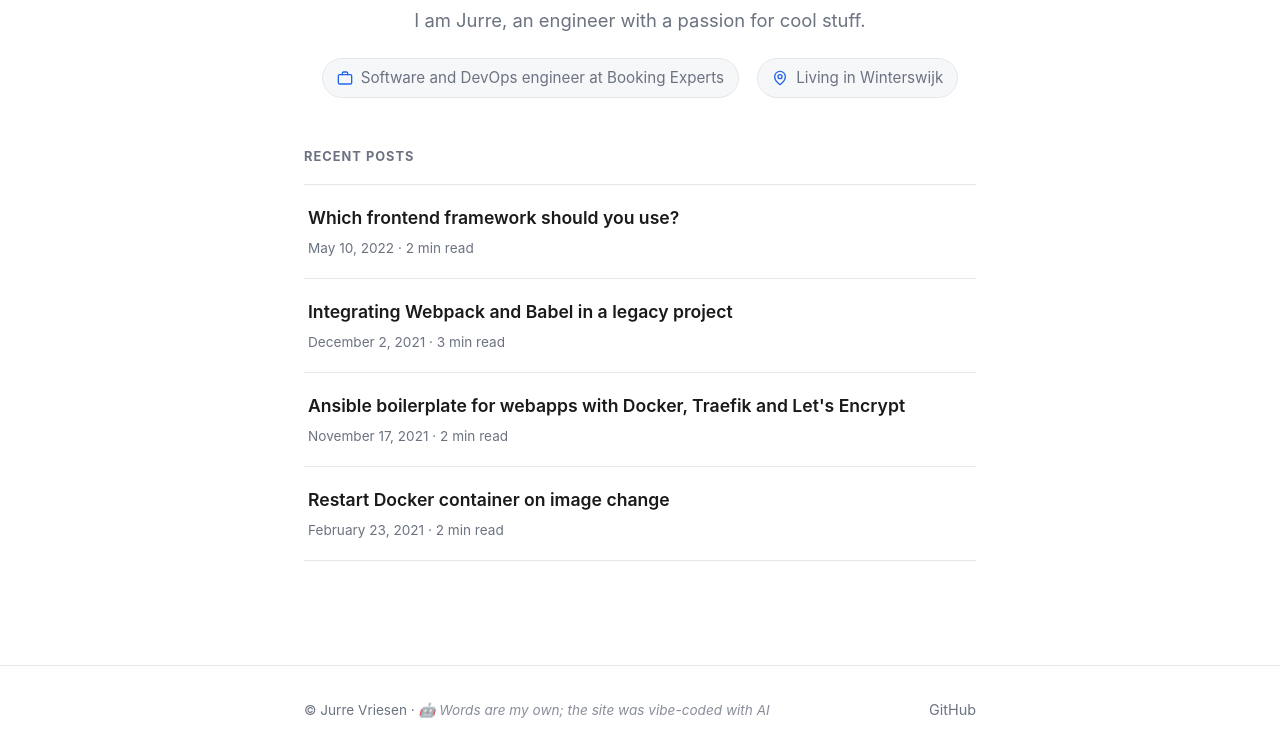
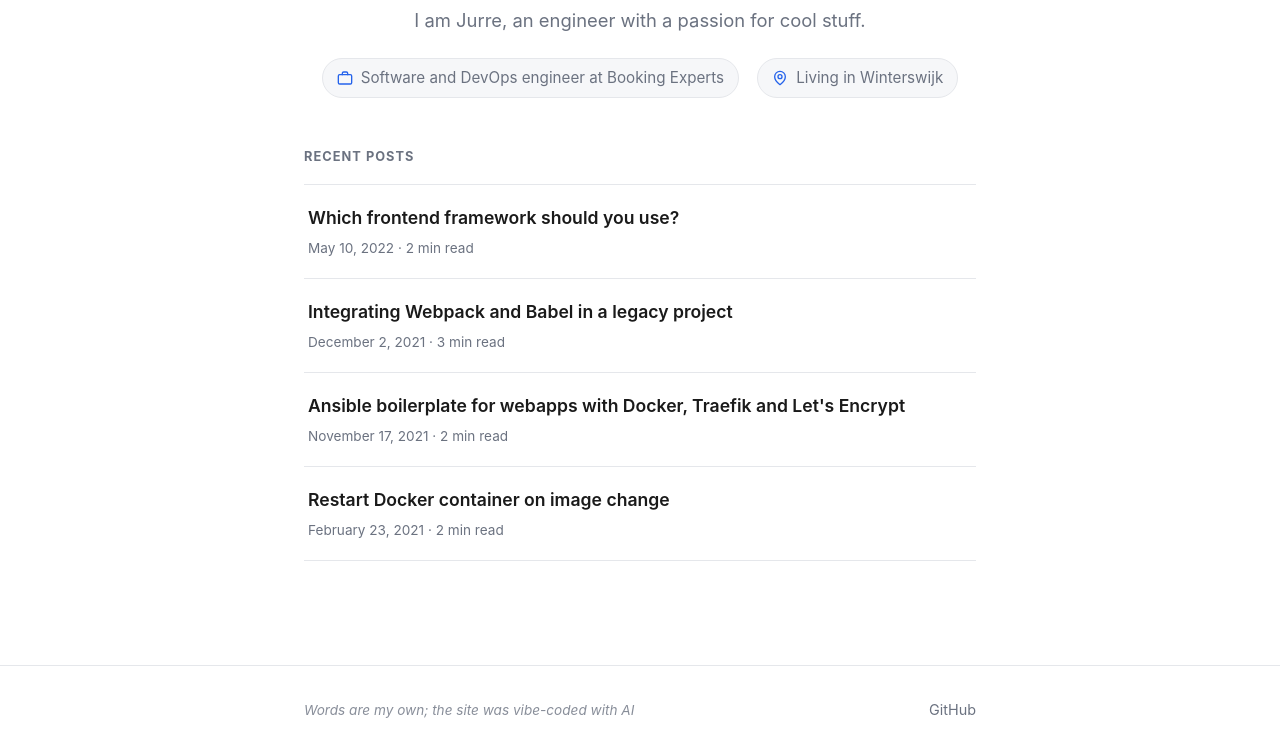
Before and after one commit to jurruh/blog, an Eleventy site: page src/index.njk in a window 1280 px wide. Shown: the part 324-1079 px from the top of the page. Built offline with nearby package versions, Linux system fonts and the light colour scheme; Eleventy itself is replaced by a stand-in of ours; files that its build step writes are made by us from their sources.

Commit message:
Remove robot emoji and copyright from footer

```diff
--- a/src/_includes/base.njk
+++ b/src/_includes/base.njk
@@ -31,7 +31,7 @@
 
   <footer class="site-footer">
     <div class="wrap">
-      <span class="copy">© {{ site.title }} · <span class="disclaimer">🤖 Words are my own; the site was vibe-coded with AI</span></span>
+      <span class="copy"><span class="disclaimer">Words are my own; the site was vibe-coded with AI</span></span>
       <div class="connect">
         <a href="{{ site.github }}" target="_blank" rel="noopener">GitHub</a>
       </div>
```
